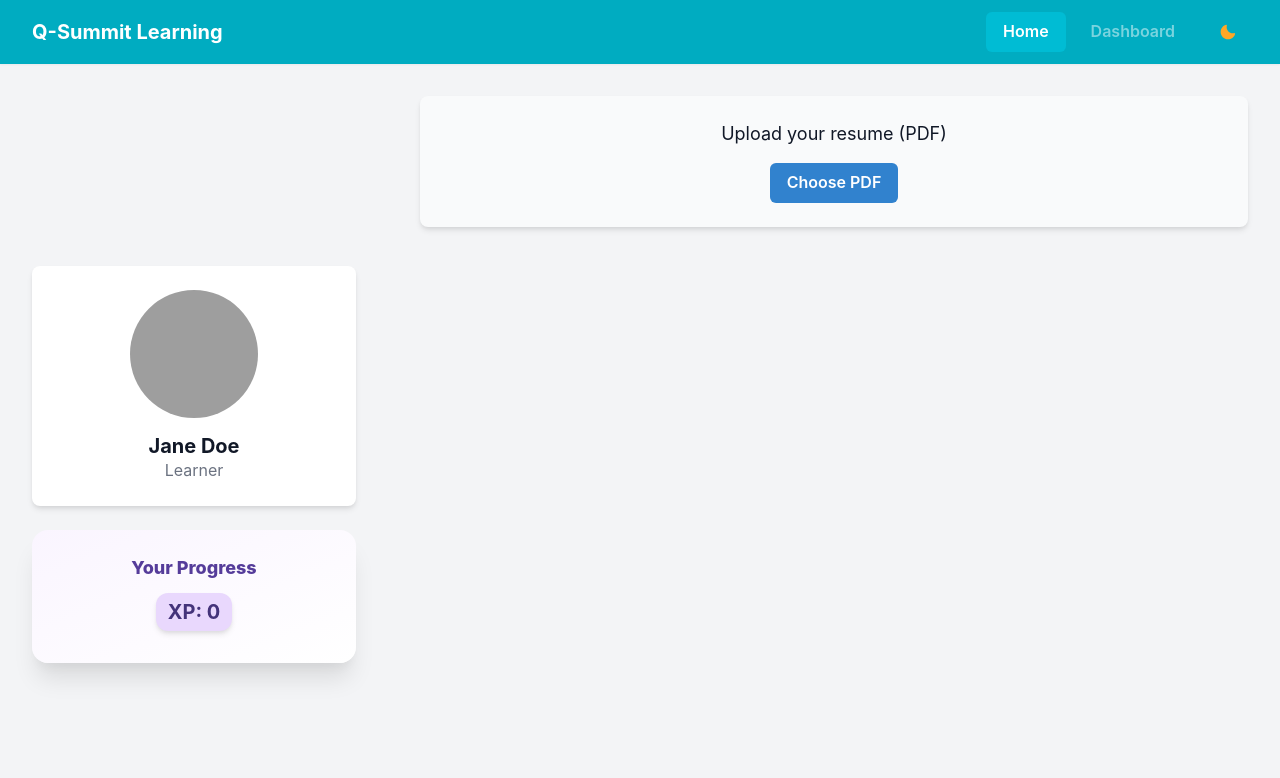
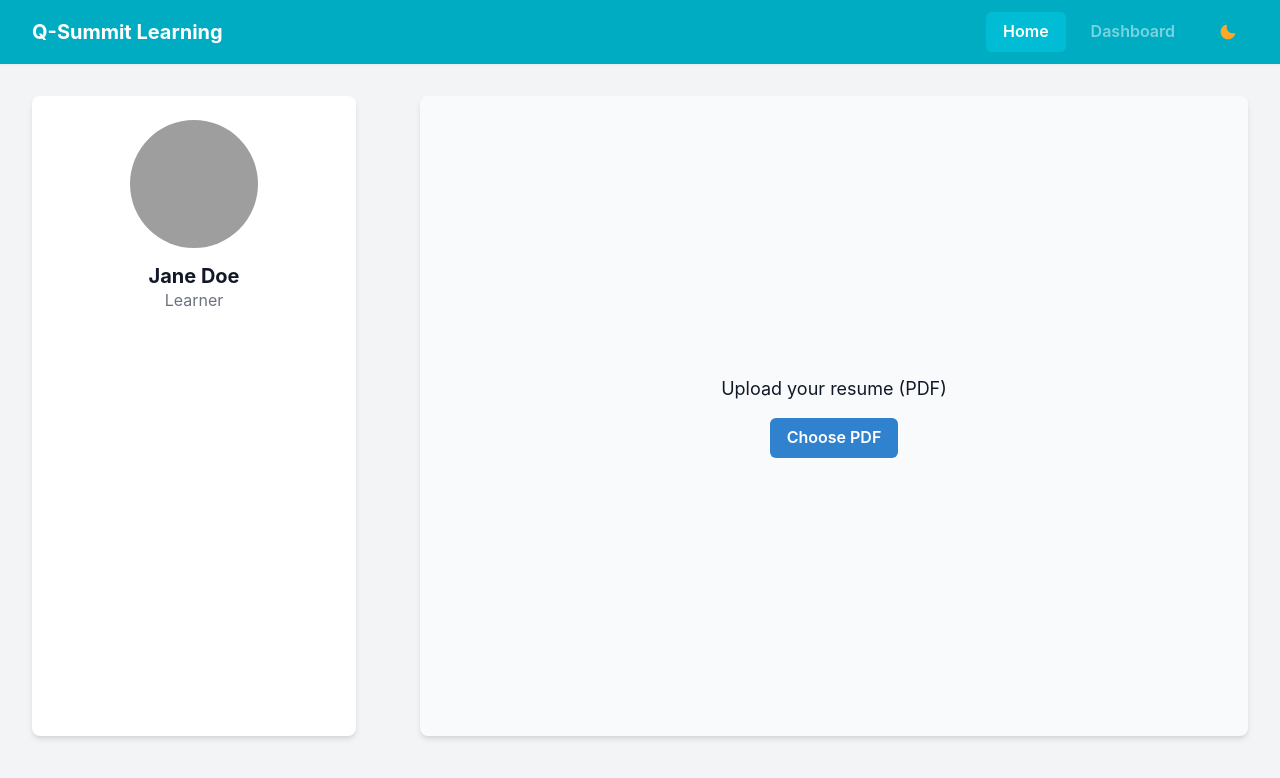
Before and after one commit to harshithn31/Q_hack, a React (Vite) app in the folder frontend/: page / in a window 1280 px wide. Shown: the top 778 px of the page. Built offline with nearby package versions, Linux system fonts and the light colour scheme; grey boxes are pictures that could not be loaded.

Commit message:
Fix alignments and spacing

```diff
--- a/frontend/src/components/ChatBot.jsx
+++ b/frontend/src/components/ChatBot.jsx
@@ -30,8 +30,8 @@ export default function ChatBot({ onPipelineComplete }) {
   };
 
   return (
-    <Box p={4} bg="white" borderRadius="md" minH="350px" boxShadow="md">
-      <VStack align="stretch" spacing={2} mb={3} maxH="250px" overflowY="auto">
+    <Box p={4} bg="white" borderRadius="md"  boxShadow="md">
+      <VStack align="stretch" spacing={2} mb={3} maxH="90vh" overflowY="auto">
         {messages.map((msg, i) => (
           <Text key={i} color={msg.role === "user" ? "blue.700" : "gray.700"}>
             <b>{msg.role === "user" ? "You" : msg.role === "bot" ? "Bot" : "System"}:</b> {msg.content}
--- a/frontend/src/components/ProfileCard.jsx
+++ b/frontend/src/components/ProfileCard.jsx
@@ -2,7 +2,7 @@ import { Box, Avatar, Heading, Text } from "@chakra-ui/react";
 
 export default function ProfileCard({ name = "Jane Doe", avatarUrl = "https://bit.ly/broken-link" }) {
   return (
-    <Box p={6} bg="white" borderRadius="lg" boxShadow="md" textAlign="center">
+    <Box p={6} bg="white" borderRadius="lg" boxShadow="md" textAlign="center" minHeight="80vh">
       <Avatar size="2xl" src={avatarUrl} mb={4} />
       <Heading size="md">{name}</Heading>
       <Text color="gray.500">Learner</Text>
--- a/frontend/src/components/ResumeUpload.jsx
+++ b/frontend/src/components/ResumeUpload.jsx
@@ -13,7 +13,7 @@ export default function ResumeUpload({ onUpload }) {
   };
 
   return (
-    <Box p={6} bg="gray.50" borderRadius="lg" boxShadow="md" textAlign="center">
+    <Box p={6} bg="gray.50" borderRadius="lg" boxShadow="md" textAlign="center" display="flex" minHeight="80vh" alignItems="center" justifyContent="center">
       <VStack spacing={4}>
         <Text fontSize="lg">Upload your resume (PDF)</Text>
         <Button onClick={() => inputRef.current.click()} colorScheme="blue">
--- a/frontend/src/pages/Dashboard.jsx
+++ b/frontend/src/pages/Dashboard.jsx
@@ -18,8 +18,8 @@ export default function Dashboard({ onGoHome }) {
 
   return (
     <Box
-      w="100%"
-      maxW={{ base: "100%", sm: "480px", md: "700px" }}
+      maxWidth="95vw"
+      minHeight="80vh"
       mx="auto"
       mt={{ base: 2, md: 10 }}
       p={{ base: 2, sm: 4, md: 8 }}
--- a/frontend/src/pages/MainPage.jsx
+++ b/frontend/src/pages/MainPage.jsx
@@ -78,12 +78,11 @@ export default function MainPage() {
       <Box
         w="100%"
         maxW={{ base: "100%", sm: "480px", lg: "340px" }}
-        mb={{ base: 4, lg: 0 }}
-        alignSelf="center"
+        mb={{ base: 0, lg: 0 }}
         px={{ base: 0, sm: 2 }}
       >
-        <ProfileCard name="Jane Doe" avatarUrl="https://bit.ly/broken-link" />
-        <Box mt={6}><XPBadge xp={xp} badges={badges} /></Box>
+        <ProfileCard name="Jane Doe" avatarUrl="https://bit.ly/broken-link"/>
+        {/* <Box mt={6}><XPBadge xp={xp} badges={badges} /></Box> */}
       </Box>
       <Box
         w="100%"
```
